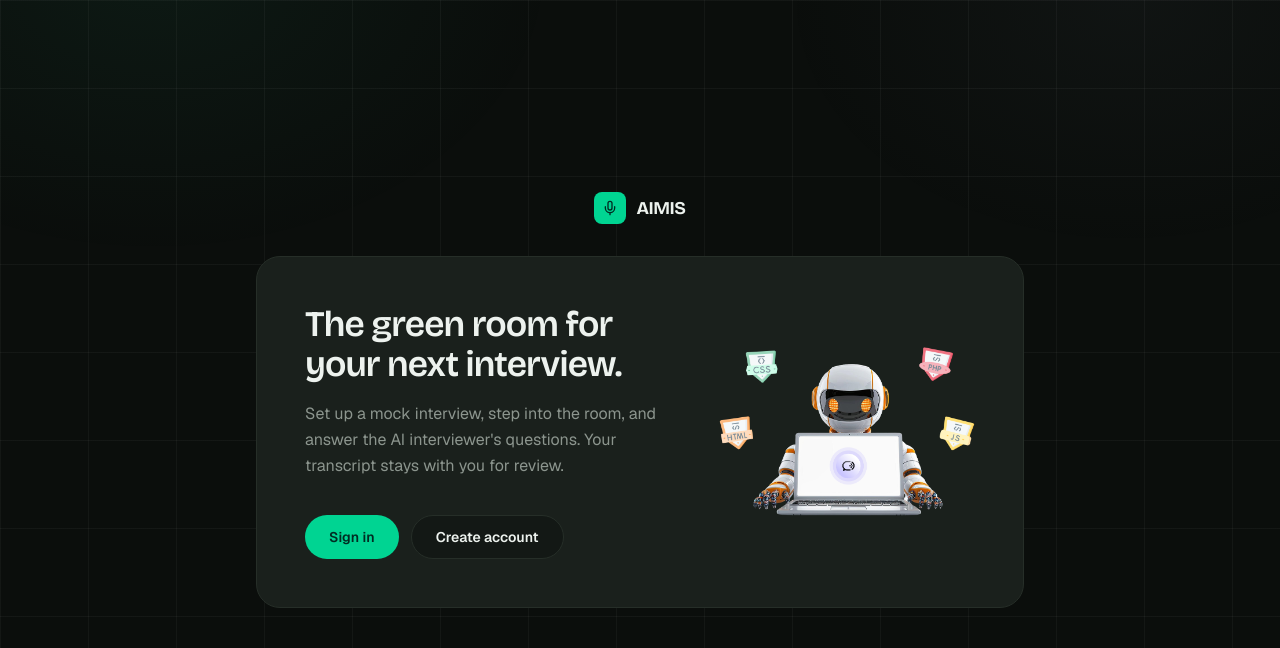
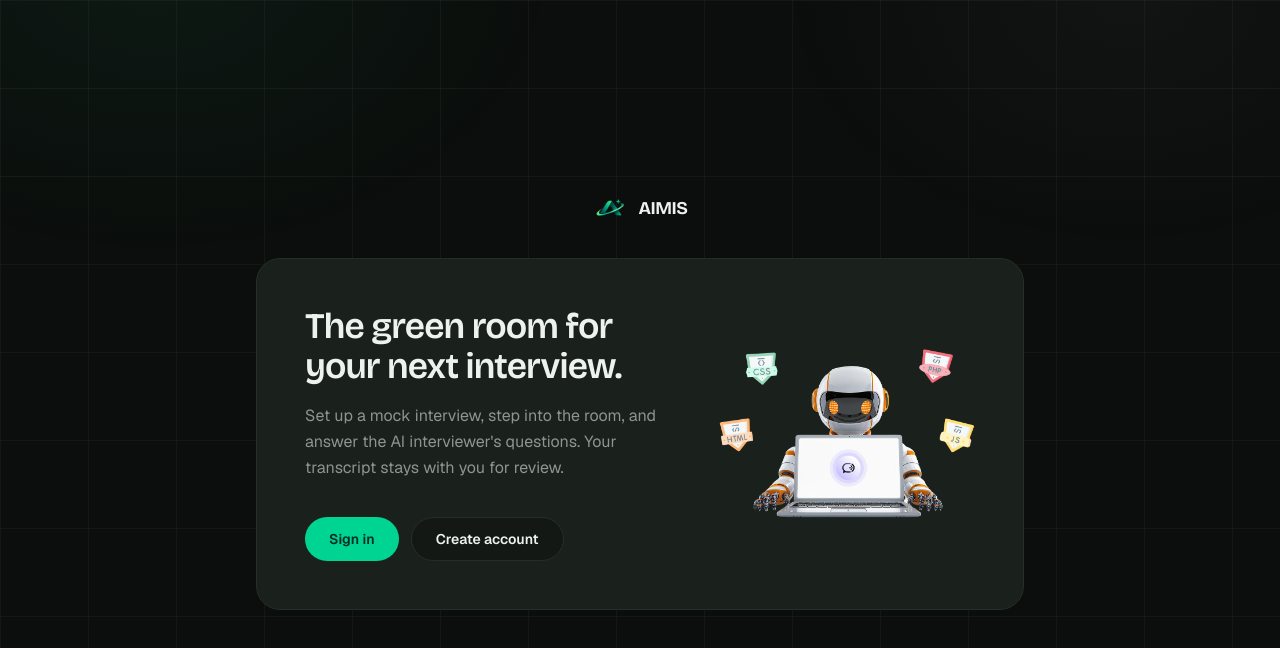
Before and after one commit to notedwin-dev/ai-mock-interview, a Next.js app: page / in a window 1280 px wide. Shown: the top 648 px of the page. Built offline with nearby package versions, Linux system fonts and the light colour scheme.

Commit message:
ui: add AIMIS brand mark and interviewer/profile images

```diff
--- a/src/components/BrandMark.tsx
+++ b/src/components/BrandMark.tsx
@@ -1,32 +1,30 @@
-import Link from "next/link";
-import { Mic } from "lucide-react";
+import Link from 'next/link';
+import Image from 'next/image';
 
-/**
- * AIMIS wordmark: a jade mic chip beside the name — the product is a voice
- * practice room, and the chip echoes the reference kit's logo-lockup pattern
- * without copying its brand. Optionally wrapped in a link.
- */
 export function BrandMark({ href }: { href?: string }) {
   const mark = (
     <span className="flex items-center gap-2.5">
-      <span className="flex h-8 w-8 items-center justify-center rounded-lg bg-emerald-400 text-emerald-950">
-        <Mic className="h-4 w-4" aria-hidden />
-      </span>
+      <Image
+        src="/logo.png"
+        width={100}
+        height={100}
+        alt="AIMIS"
+        className="h-9 w-9 object-contain"
+        priority
+      />
+
       <span className="font-display text-lg font-bold tracking-tight text-ink">
         AIMIS
       </span>
     </span>
   );
 
-  if (!href) {
-    return mark;
-  }
+  if (!href) return mark;
 
   return (
     <Link
       href={href}
-      className="rounded-lg outline-none focus-visible:ring-2 focus-visible:ring-emerald-400"
-    >
+      className="rounded-lg outline-none focus-visible:ring-2 focus-visible:ring-emerald-500">
       {mark}
     </Link>
   );
```
Also changed, not shown: public/interviewer.png (added), public/logo.png (added).
